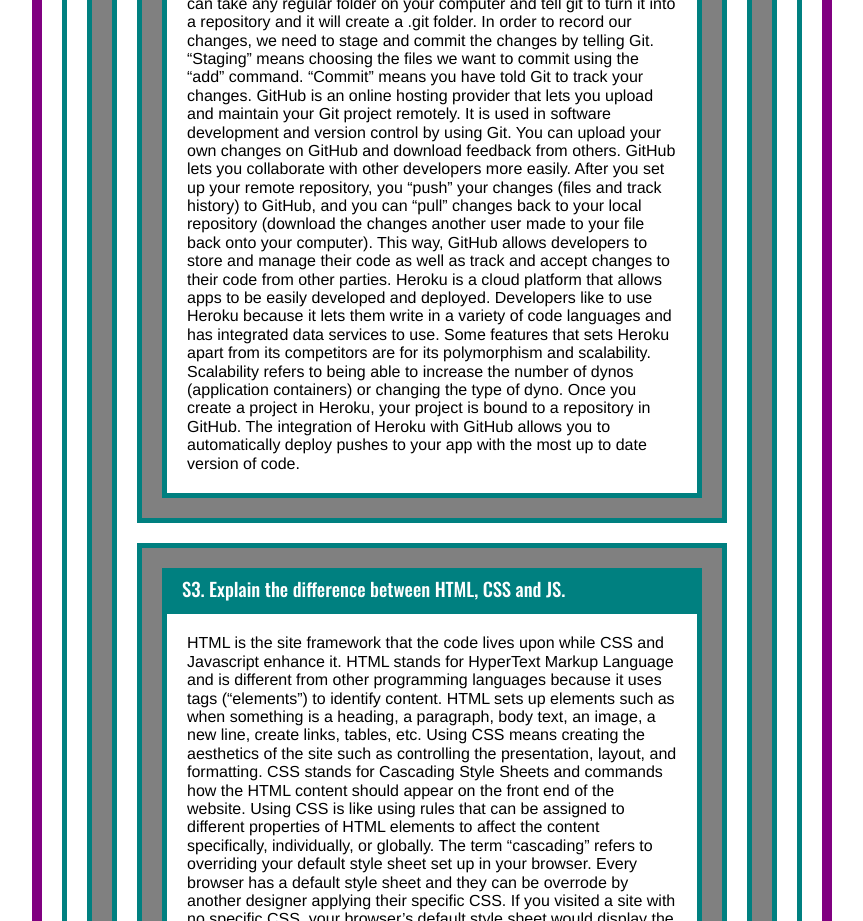
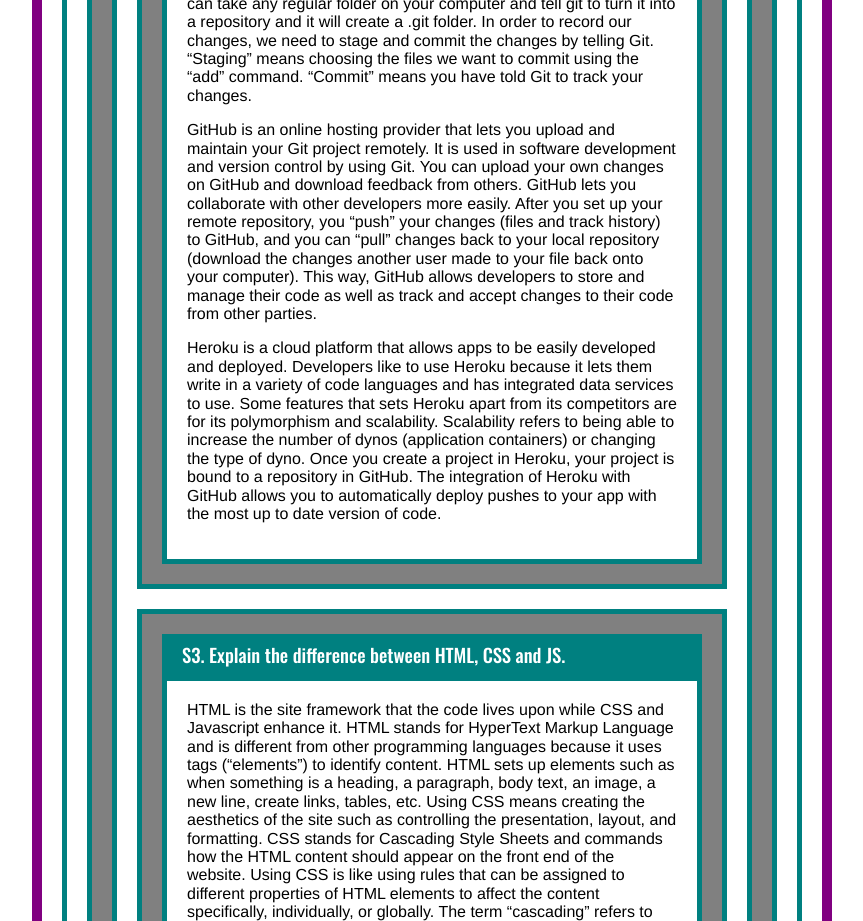
Before and after one commit to claireyz/Web-1-Zhao-Claire-Final, a React (Create React App) app: page /homework in a window 1280 px wide. Shown: the part 1000-1921 px from the top of the page, without its empty margins (208-1071 px from the left). Built offline with nearby package versions, Linux system fonts and the light colour scheme.

Commit message:
Added Paragraph breaks

```diff
--- a/src/React/Homework/Essays/Essays.jsx
+++ b/src/React/Homework/Essays/Essays.jsx
@@ -12,9 +12,9 @@
 A Git repository hosts all of your local project files and revision history. You can take any regular folder on your computer and tell git to turn it into a repository and it will create a .git folder.
 In order to record our changes, we need to stage and commit the changes by telling Git. “Staging” means choosing the files we want to commit using the “add” command. “Commit” means you have told Git to track your changes.
 
-GitHub is an online hosting provider that lets you upload and maintain your Git project remotely. It is used in software development and version control by using Git. You can upload your own changes on GitHub and download feedback from others. GitHub lets you collaborate with other developers more easily. After you set up your remote repository, you “push” your changes (files and track history) to GitHub, and you can “pull” changes back to your local repository (download the changes another user made to your file back onto your computer). This way, GitHub allows developers to store and manage their code as well as track and accept changes to their code from other parties.
+<p>GitHub is an online hosting provider that lets you upload and maintain your Git project remotely. It is used in software development and version control by using Git. You can upload your own changes on GitHub and download feedback from others. GitHub lets you collaborate with other developers more easily. After you set up your remote repository, you “push” your changes (files and track history) to GitHub, and you can “pull” changes back to your local repository (download the changes another user made to your file back onto your computer). This way, GitHub allows developers to store and manage their code as well as track and accept changes to their code from other parties. </p>
 
-Heroku is a cloud platform that allows apps to be easily developed and deployed. Developers like to use Heroku because it lets them write in a variety of code languages and has integrated data services to use. Some features that sets Heroku apart from its competitors are for its polymorphism and scalability. Scalability refers to being able to increase the number of dynos (application containers) or changing the type of dyno. Once you create a project in Heroku, your project is bound to a repository in GitHub. The integration of Heroku with GitHub allows you to automatically deploy pushes to your app with the most up to date version of code.
+<p>Heroku is a cloud platform that allows apps to be easily developed and deployed. Developers like to use Heroku because it lets them write in a variety of code languages and has integrated data services to use. Some features that sets Heroku apart from its competitors are for its polymorphism and scalability. Scalability refers to being able to increase the number of dynos (application containers) or changing the type of dyno. Once you create a project in Heroku, your project is bound to a repository in GitHub. The integration of Heroku with GitHub allows you to automatically deploy pushes to your app with the most up to date version of code. </p>
 
             </Essay>
             <Essay q='S3. Explain the difference between HTML, CSS and JS.' >
```
